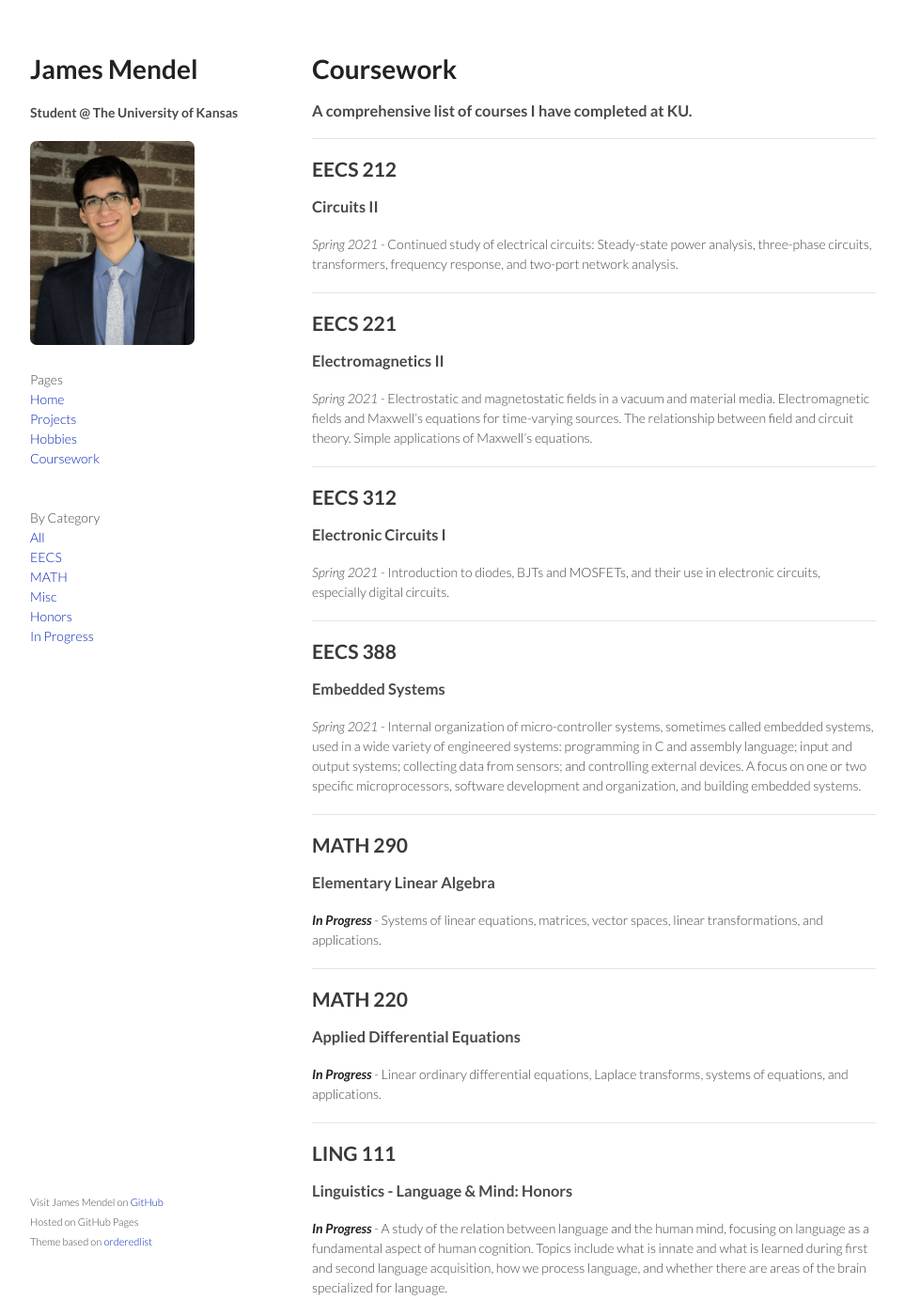
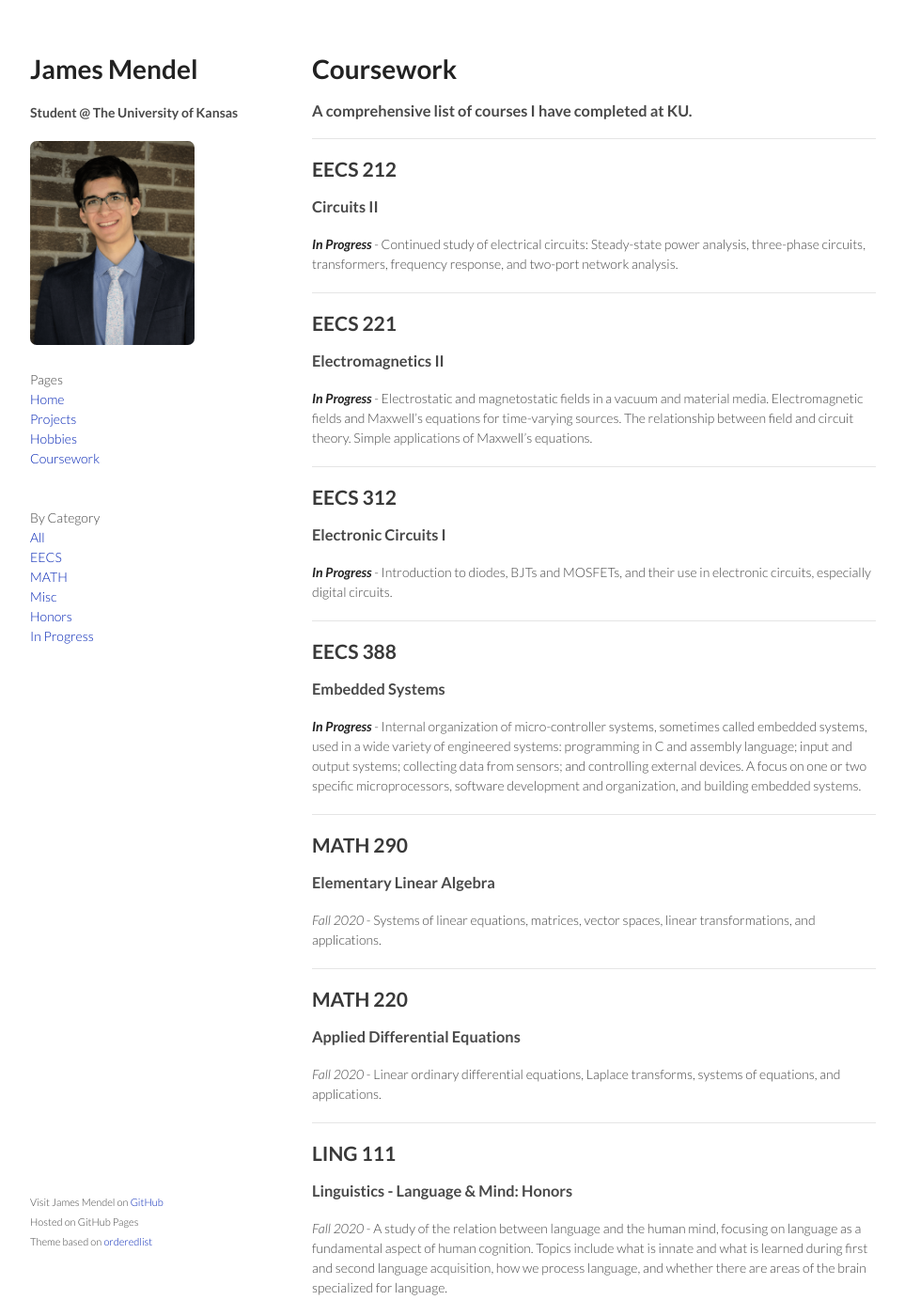
Before and after one commit to jamesmendel/jamesmendel.github.io, a Jekyll site: the page built from coursework.md, in a window 1280 px wide and 1400 px high. Shown: the whole window at 94% size, without its empty margins (158-1121 px from the left). Built offline with Jekyll 4.4.1, drawn with Linux system fonts in a browser that asks for light colours; part of the change alters nothing that is shown; some of the changed text lies outside the part shown.

Commit message:
update current term spring 2021

```diff
--- a/_config.yml
+++ b/_config.yml
@@ -7,4 +7,4 @@ description: James Mendel's Website
 url: http://jamesmendel.github.io
 github: https://github.com/jamesmendel
 linkedin: https://linkedin.com/in/james-mendel
-currentterm: Fall 2020
+currentterm: Spring 2021
```
